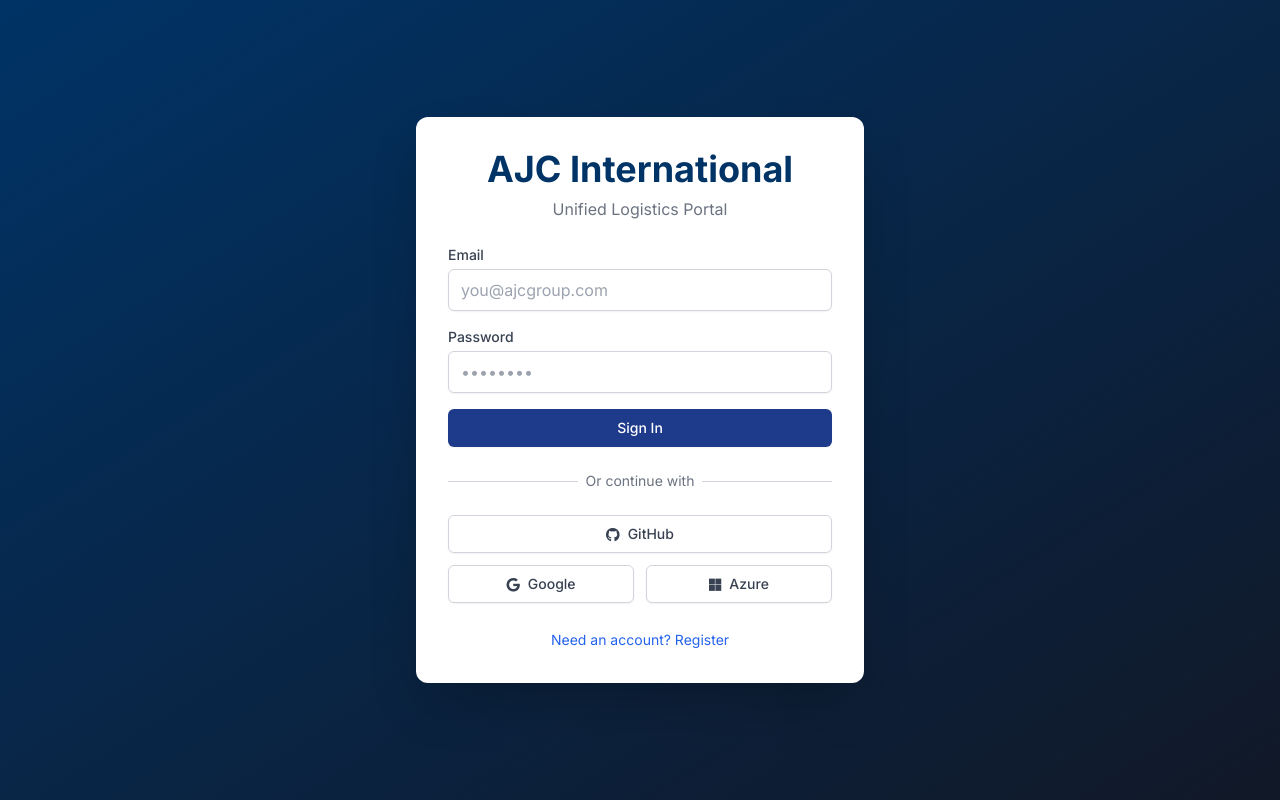
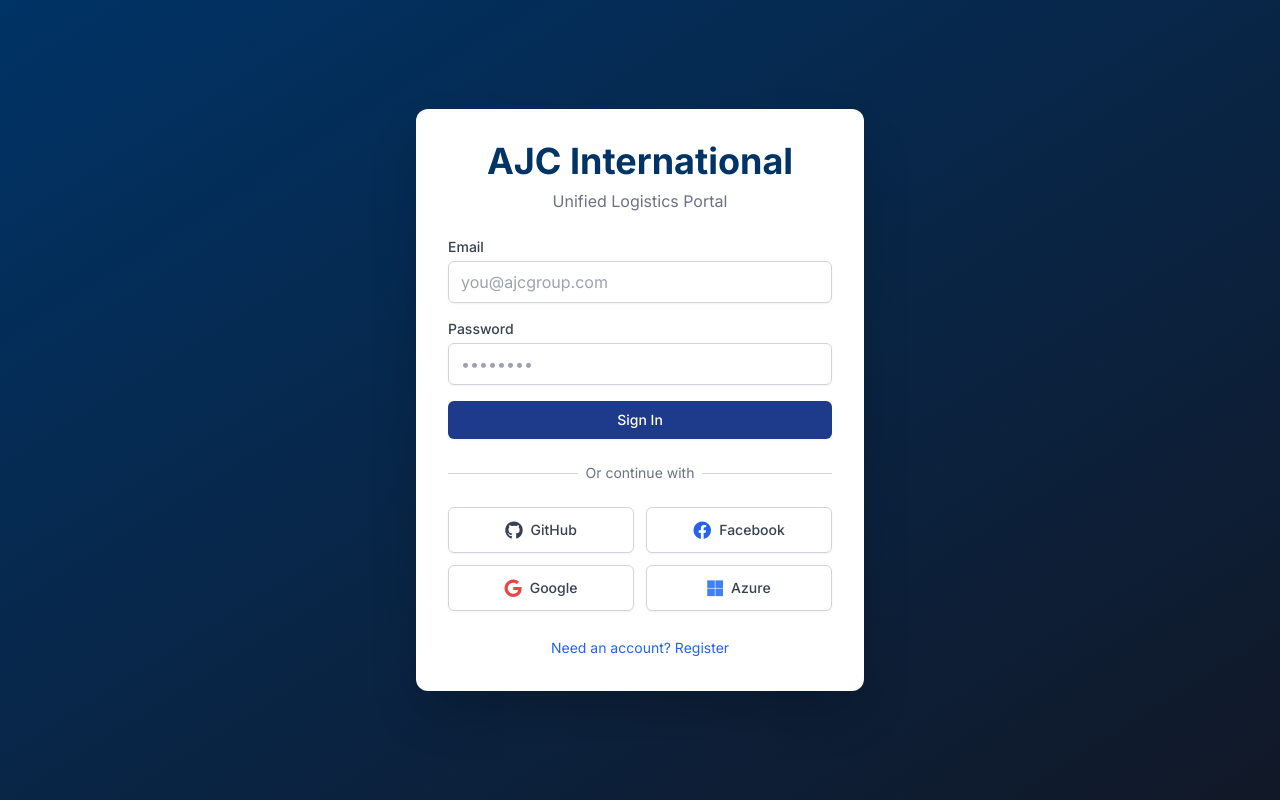
Before and after one commit to gustavoarielrecha-beep/AJC-POC, a React (Vite) app: page / in a window 1280 px wide. Built offline with nearby package versions, Linux system fonts and the light colour scheme.

Commit message:
feat(auth): Add Facebook and improve button layout
Includes support for Facebook OAuth login and adjusts the button grid to accommodate more providers.

```diff
--- a/components/Auth.tsx
+++ b/components/Auth.tsx
@@ -30,7 +30,7 @@ const Auth: React.FC = () => {
     setLoading(false);
   };
 
-  const handleOAuth = async (provider: 'github' | 'google' | 'azure') => {
+  const handleOAuth = async (provider: 'github' | 'google' | 'azure' | 'facebook') => {
     // IMPORTANT:
     // 1. "https://usdcfscmdswrmt1.ajc.bz:3005" MUST be added to Supabase Dashboard > Auth > URL Configuration > Redirect URLs
     // 2. If this fails and goes to localhost:3000, it means Supabase rejected this URL and fell back to the default Site URL.
@@ -105,29 +105,31 @@ const Auth: React.FC = () => {
             </div>
         </div>
 
-        <div className="grid grid-cols-1 gap-3">
+        <div className="grid grid-cols-2 gap-3">
             <button
                 onClick={() => handleOAuth('github')}
-                className="w-full inline-flex justify-center py-2 px-4 border border-gray-300 rounded-md shadow-sm bg-white text-sm font-medium text-gray-700 hover:bg-gray-50"
+                className="w-full inline-flex justify-center items-center py-2 px-4 border border-gray-300 rounded-md shadow-sm bg-white text-sm font-medium text-gray-700 hover:bg-gray-50"
             >
-                <i className="fab fa-github mr-2 mt-1"></i> GitHub
+                <i className="fab fa-github mr-2 text-lg"></i> GitHub
             </button>
-             {/* Note: Google and Azure require specific provider setup in Supabase dashboard.
-                 Using Generic structure here as placeholders for functionality. */}
-            <div className="grid grid-cols-2 gap-3">
+            <button
+                onClick={() => handleOAuth('facebook')}
+                className="w-full inline-flex justify-center items-center py-2 px-4 border border-gray-300 rounded-md shadow-sm bg-white text-sm font-medium text-gray-700 hover:bg-gray-50"
+            >
+                <i className="fab fa-facebook mr-2 text-lg text-blue-600"></i> Facebook
+            </button>
             <button
                 onClick={() => handleOAuth('google')}
-                    className="w-full inline-flex justify-center py-2 px-4 border border-gray-300 rounded-md shadow-sm bg-white text-sm font-medium text-gray-700 hover:bg-gray-50"
+                className="w-full inline-flex justify-center items-center py-2 px-4 border border-gray-300 rounded-md shadow-sm bg-white text-sm font-medium text-gray-700 hover:bg-gray-50"
             >
-                    <i className="fab fa-google mr-2 mt-1"></i> Google
+                <i className="fab fa-google mr-2 text-lg text-red-500"></i> Google
             </button>
             <button
                 onClick={() => handleOAuth('azure')}
-                    className="w-full inline-flex justify-center py-2 px-4 border border-gray-300 rounded-md shadow-sm bg-white text-sm font-medium text-gray-700 hover:bg-gray-50"
+                className="w-full inline-flex justify-center items-center py-2 px-4 border border-gray-300 rounded-md shadow-sm bg-white text-sm font-medium text-gray-700 hover:bg-gray-50"
             >
-                    <i className="fab fa-microsoft mr-2 mt-1"></i> Azure
+                <i className="fab fa-microsoft mr-2 text-lg text-blue-500"></i> Azure
             </button>
-            </div>
         </div>
 
         <div className="text-center">
```
Lines whose indentation alone changed are shown as unchanged.
